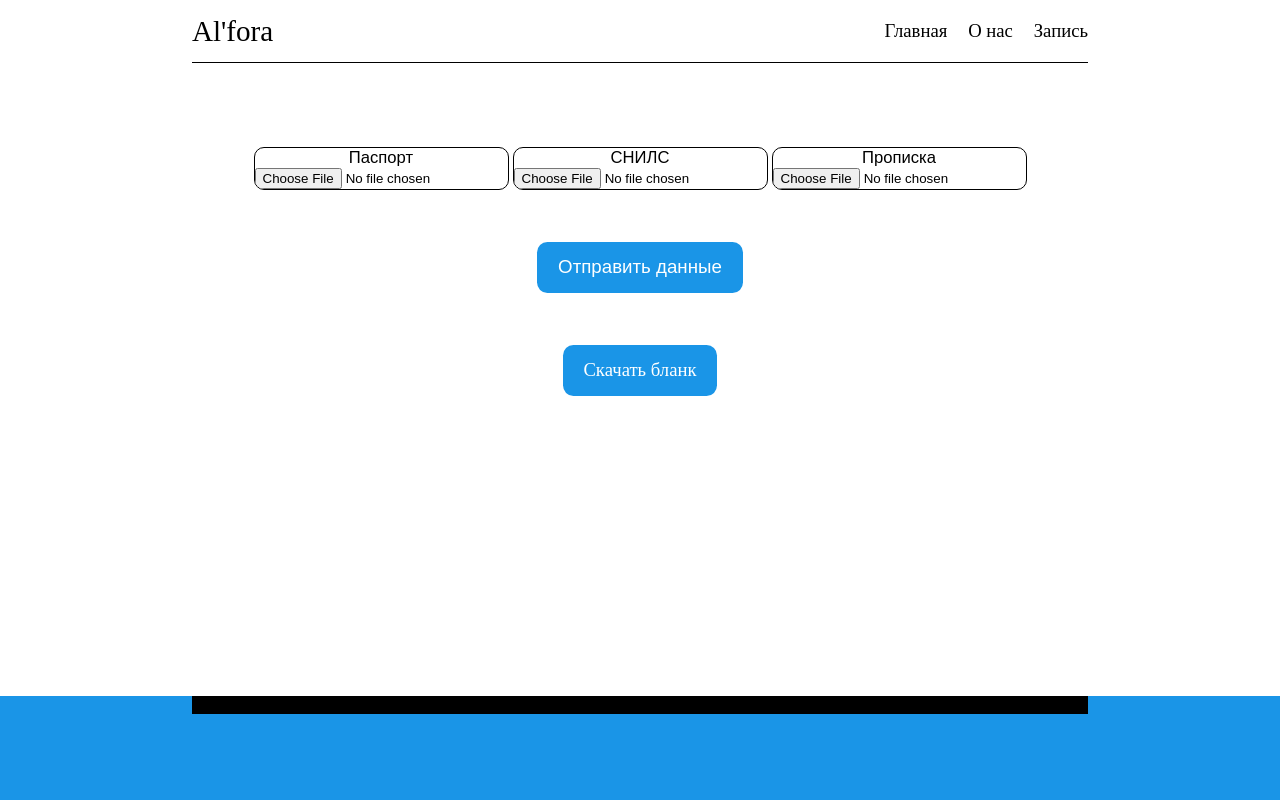
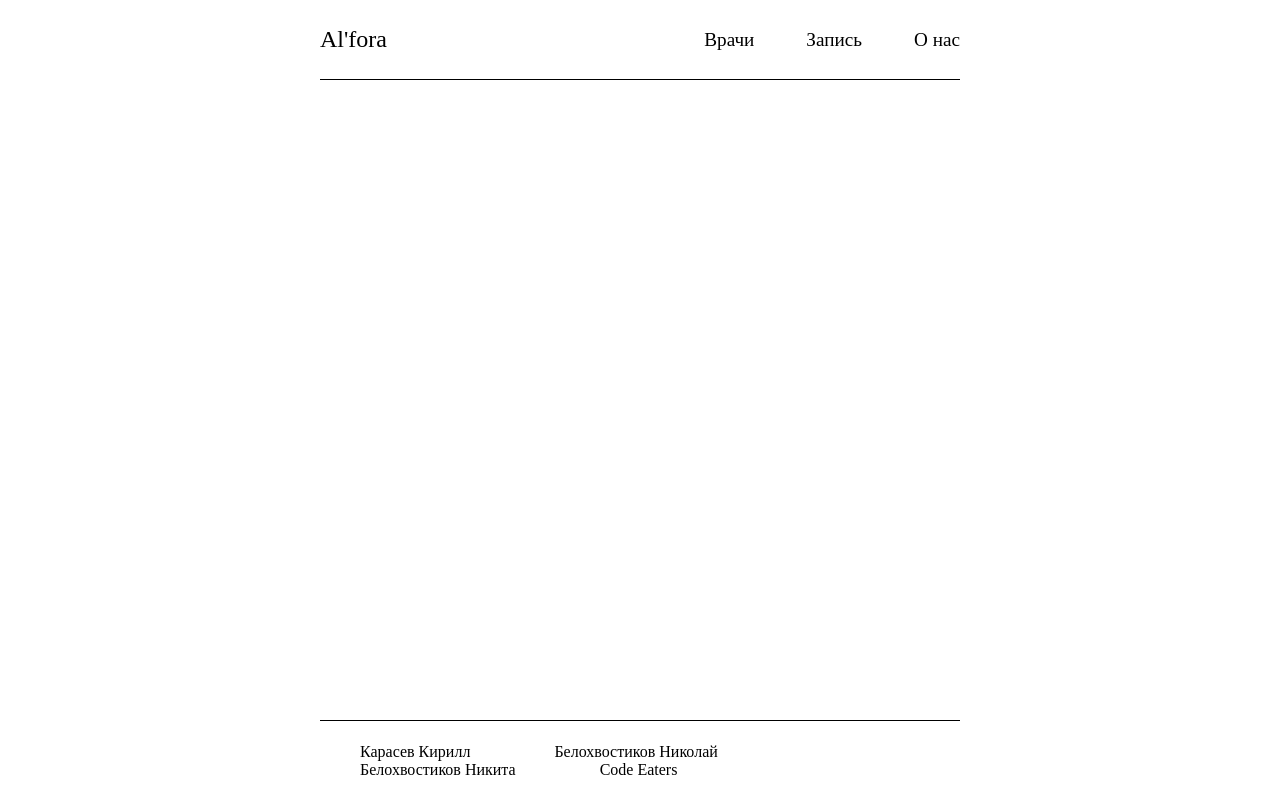
Before and after one commit to KarKirill/web-app, a Django app: page / in a window 1280 px wide. Run offline with Django 5.2, Linux system fonts and the light colour scheme; data that the repository does not hold is empty.

Commit message:
web_design

```diff
--- /dev/null
+++ b/alfora/blank/static/blank/css/footer.css
@@ -0,0 +1,34 @@
+:root {
+	--section-margin: 0 20rem;
+	--border-line: 1.5px solid black;
+}
+
+footer {
+    display: flex;
+    align-items: center;
+    justify-content: center;
+    margin: var(--section-margin);
+    margin-top: auto;
+    height: 5rem;
+    border-top: var(--border-line);
+}
+
+.list li {
+    display: inline-block;
+    margin: 0 2rem;
+    font-size: 1rem;
+}
+
+.list a {
+    padding: .5rem;
+    border-radius: .9rem;
+    color: black;
+    text-decoration: none;
+}
+
+.list a:hover {
+    background-color: black;
+    font-size: 1rem;
+    opacity: .6;
+    color: white;
+}
--- /dev/null
+++ b/alfora/blank/static/blank/css/form.css
@@ -0,0 +1,14 @@
+:root {
+	--section-margin: 0 20rem;
+	--border-line: 1.5px solid black;
+}
+
+.container {
+    margin: var(--section-margin);
+}
+
+.blank-btn a,
+.blank-btn {
+    text-decoration: none;
+    color: black;
+}
--- a/alfora/blank/static/blank/css/main.css
+++ b/alfora/blank/static/blank/css/main.css
@@ -1,81 +1,3 @@
-::-webkit-scrollbar {
-  width: 0;
-}
-
-:root {
-  --index: calc(1vw + 1vh);
-  --main-bg-color: #fff;
-  --main-text-color: black;
-  --main-accent-color: #1a95e7;
-  --main-line-color: var(--main-text-color);
-  --main-line-size: calc(var(--index) * .025);
-  --main-oppacity: .8;
-  --main-padding: 0 calc(var(--index) * 12.5);
-}
-
-body {
-    background: #fff;
-    position: relative;
-    height: 100vh;
-    width: 100%;
-    margin: 0;
-}
-
-header {
-    background: #fff;
-    margin: auto 15%;
-
-    height: calc(var(--index) * 3);
-
-    display: flex;
-    align-items: center;
-
-    flex-wrap: wrap;
-    justify-content: space-between;
-
-    border-bottom: solid 1px black;
-}
-
-.logo {
-    color: black;
-
-    font-size: calc(var(--index) * 1.4);
-}
-
-header a {
-    text-decoration: none;
-}
-
-nav {
-    display: flex;
-    justify-content: center;
-    align-items: center;
-}
-
-nav ul {
-    list-style: none;
-    display: flex;
-    margin: 0;
-}
-
-nav ul li {
-    color: black;
-    margin-left: calc(var(--index) * 1);
-
-    font-size: calc(var(--index) * .9);
-}
-
-nav ul li, nav ul a {
-    color: black;
-    text-decoration: none;
-}
-
-nav ul li:hover, nav ul li a:hover {
-    color: var(--main-accent-color);
-}
-
-/* ------------------------------ */
-
 form {
     text-align: center;
     display: grid;
@@ -155,12 +77,12 @@ footer {
     width: 100%;
     bottom: 0;
     height: calc(var(--index) * 5);
-    background-color: var(--main-accent-color);
 }
 
 .iau {
+    height: 100%;
     margin: 0 15%;
-    background-color: black;
+    border-top: 1px solid black;
 }
 
 /* ========================== */
--- /dev/null
+++ b/alfora/blank/static/blank/css/reset.css
@@ -0,0 +1,155 @@
+/* Reset and base styles  */
+* {
+	padding: 0px;
+	margin: 0px;
+	border: none;
+}
+
+::-webkit-scrollbar {
+	width: 0;
+}
+
+*,
+*::before,
+*::after {
+	box-sizing: border-box;
+}
+
+/* Links */
+
+a, a:link, a:visited  {
+    text-decoration: none;
+}
+
+a:hover  {
+    text-decoration: none;
+}
+
+/* Common */
+
+aside, nav, footer, header, section, main {
+	display: block;
+}
+
+h1, h2, h3, h4, h5, h6, p {
+    font-size: inherit;
+	font-weight: inherit;
+}
+
+ul, ul li {
+	list-style: none;
+}
+
+img {
+	vertical-align: top;
+}
+
+img, svg {
+	max-width: 100%;
+	height: auto;
+}
+
+address {
+  font-style: normal;
+}
+
+/* Form */
+
+input, textarea, button, select {
+	font-family: inherit;
+    font-size: inherit;
+    color: inherit;
+    background-color: transparent;
+}
+
+input::-ms-clear {
+	display: none;
+}
+
+button, input[type="submit"] {
+    display: inline-block;
+    box-shadow: none;
+    background-color: transparent;
+    background: none;
+    cursor: pointer;
+}
+
+input:focus, input:active,
+button:focus, button:active {
+    outline: none;
+}
+
+button::-moz-focus-inner {
+	padding: 0;
+	border: 0;
+}
+
+label {
+	cursor: pointer;
+}
+
+legend {
+	display: block;
+}
+
+/* Template */
+:root {
+	--section-margin: 0 20rem;
+	--border-line: 1.5px solid black;
+}
+
+body {
+	display: flex;
+	flex-direction: column;
+	height: 100vh;
+}
+
+/* Header: Shapka */
+header {
+	height: 5rem;
+	margin: var(--section-margin);
+	border-bottom: var(--border-line);
+}
+
+nav {
+	display: flex;
+	height: 100%;
+	align-items: center;
+	justify-content: space-between;
+}
+
+.nav__logo a{
+	position: relative;
+	color: black;
+	text-decoration: none;
+	font-size: 1.5rem;
+}
+
+.nav-a a:after {
+	display: block;
+	position: absolute;
+	left: 0;
+	width: 0;
+	height: 1.5px;
+	background-color: black;
+	content: "";
+	transition: width 0.5s ease-out;
+}
+
+.nav-a a:hover:after,
+.nav-a a:focus:after {
+	width: 100%;
+}
+
+.nav__info li {
+	position: relative;
+	display: inline-block;
+	margin-left: 3rem;
+}
+
+.nav__info a{
+	position: relative;
+	color: black;
+	text-decoration: none;
+	font-size: 1.2rem;
+}
--- a/alfora/blank/templates/blank/index.html
+++ b/alfora/blank/templates/blank/index.html
@@ -1,28 +1,7 @@
-{% load static %}
-<!doctype html>
-<html lang="ru">
-<head>
-    <meta charset="UTF-8">
-    <meta name="viewport"
-          content="width=device-width, user-scalable=no, initial-scale=1.0, maximum-scale=1.0, minimum-scale=1.0">
-    <meta http-equiv="X-UA-Compatible" content="ie=edge">
-    <title>Al'fora!</title>
-    <link rel="stylesheet" href="{% static 'blank/css/main.css' %}">
-    <script src="{% static 'blank/js/main.js' %}"></script>
-</head>
-<body>
-    <header>
-        <a href="{% url 'home' %}"><span class="logo">Al'fora</span></a>
-
-        <nav>
-            <ul>
-                <li><a href="{% url 'home' %}">Главная</a></li>
-                <li><a href="#">О нас</a></li>
-                <li><a href="#">Запись</a></li>
-            </ul>
-        </nav>
-    </header>
-    {% block content %}
+{% extends 'blank/layout.html' %}
+{% block title %}Al'fora{% endblock %}
+{% block main %}
+<div class="container">
     <form method="post" action="" enctype="multipart/form-data">
         {% csrf_token %}
         <div class="mb-1">
@@ -32,24 +11,11 @@
             <input class="live" type="file" name="file_lvplc" id="formFileMultiple" accept="image/*" >
         </div>
         <div class="mb-1__btn">
-            <button class="mb-1__btn-style" type="submit">Отправить данные</button>
+            <button class="mb-1__btn-style blank-btn" type="submit">Отправить данные</button>
         </div>
     </form>
     <div class="blank-btn">
         <a href="{{ MEDIA_URL }}upldfile/docx/test.docx" download="test.docx">Скачать бланк</a>
     </div>
-    <!-- {% if man %}
-        {% for i in man %}
-        <div class="bount">
-            {{ i.id }}
-            {{ i.name }}
-            {{ i.surname }}
-        </div>
-        {% endfor %}
-    {% endif %} -->
-    {% endblock %}
-    <footer>
-        <div class="iau">s</div>
-    </footer>
-</body>
-</html>
+</div>
+{% endblock %}
--- /dev/null
+++ b/alfora/blank/templates/blank/layout.html
@@ -0,0 +1,38 @@
+{% load static %}
+
+<!DOCTYPE html>
+<html lang="en">
+<head>
+  <meta charset="UTF-8">
+  <meta name="viewport" content="width=device-width, initial-scale=1.0">
+  <title>{% block title %}Al'fora{% endblock %}</title>
+  <link rel="stylesheet" href="{% static 'blank/css/reset.css' %}">
+  <link rel="stylesheet" href="{% static 'blank/css/form.css' %}">
+  <link rel="stylesheet" href="{% static 'blank/css/footer.css' %}">
+</head>
+<body>
+  <header>
+    <nav>
+      <div class="nav__logo nav-a"><a href="{% url 'home' %}">Al'fora</a></div>
+      <div class="nav__info">
+        <ul>
+          <li class="nav-a"><a href="{% url 'home' %}">Врачи</a></li>
+          <li class="nav-a"><a href="{% url 'blank' %}">Запись</a></li>
+          <li class="nav-a"><a href="{% url 'home' %}">О нас</a></li>
+        </ul>
+      </div>
+    </nav>
+  </header>
+  {% block main %}{% endblock %}
+  {% block footer %}
+  <footer>
+    <ul class="list">
+      <li><a href="{% url 'home' %}">Карасев Кирилл</a></li>
+      <li><a href="{% url 'home' %}">Белохвостиков Николай</a></li>
+      <li><a href="{% url 'home' %}">Белохвостиков Никита</a></li>
+      <li><a href="{% url 'home' %}">Code Eaters</a></li>
+    </ul>
+  </footer>
+  {% endblock %}
+</body>
+</html>
--- a/alfora/blank/urls.py
+++ b/alfora/blank/urls.py
@@ -2,6 +2,6 @@ from django.urls import path # type: ignore
 from . import views
 
 urlpatterns = [
-    path('', views.index, name='home'),
-
+    path('', views.home, name='home'),
+    path('blank/', views.index, name='blank'),
 ]
--- a/alfora/blank/views.py
+++ b/alfora/blank/views.py
@@ -8,6 +8,9 @@ import re
 
 from docxtpl import DocxTemplate
 from alfora.settings import MEDIA_ROOT
+
+def home(request):
+    return render(request, 'blank/layout.html')
 
 def index(request):
   file_passport1 = request.FILES.get('file_passport')
```
Also changed, not shown: alfora/media/upldfile/live_place/Passport2_new.jpg (added), alfora/media/upldfile/passport/Passport.jpg (added), alfora/media/upldfile/snils/SNILS.jpeg (added), 1 other file.
